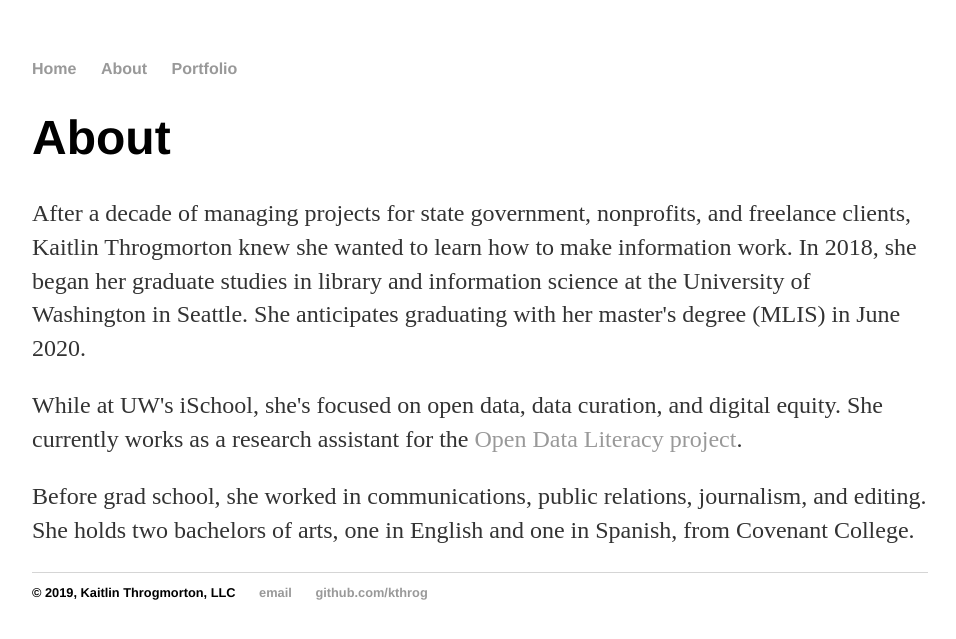
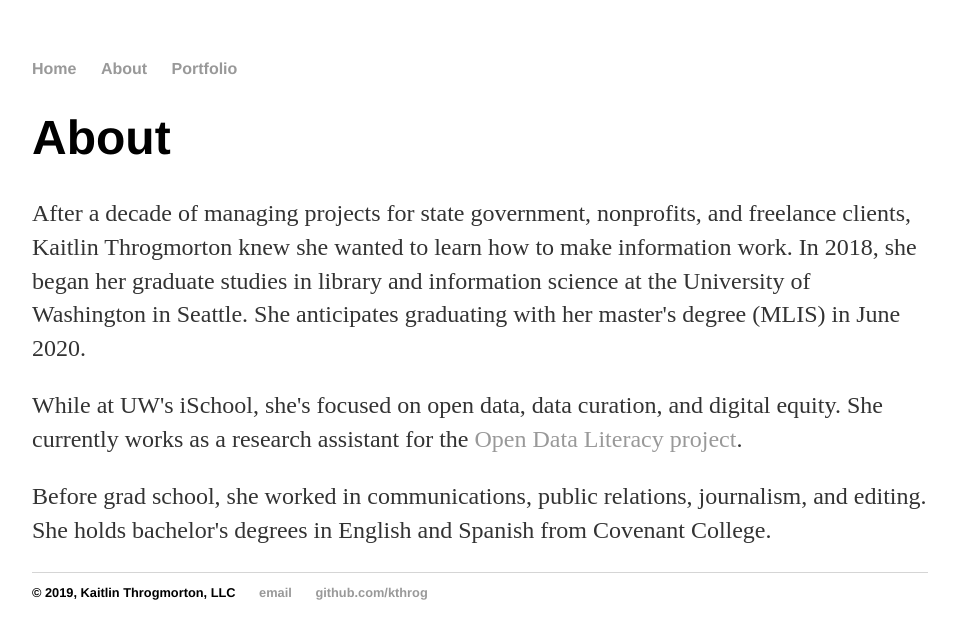
Before and after one commit to kthrog/old_site, a Jekyll site: the page built from about/index.html, in a window 1280 px wide. Shown: the top 639 px of the page, without its empty margins (160-1116 px from the left). Built offline with Jekyll 4.4.1, drawn with Linux system fonts in a browser that asks for light colours.

Commit message:
text edits

```diff
--- a/about/index.html
+++ b/about/index.html
@@ -7,6 +7,7 @@ title: About Kaitlin Throgmorton
 		<h1>About</h1>
 		<p>After a decade of managing projects for state government, nonprofits, and freelance clients, Kaitlin Throgmorton knew she wanted to learn how to make information work. In 2018, she began her graduate studies in library and information science at the University of Washington in Seattle. She anticipates graduating with her master's degree (MLIS) in June 2020.</p>
 		<p>While at UW's iSchool, she's focused on open data, data curation, and digital equity. She currently works as a research assistant for the <a href="http://odl.ischool.uw.edu">Open Data Literacy project</a>.</p>
-		<p>Before grad school, she worked in communications, public relations, journalism, and editing. She holds two bachelors of arts, one in English and one in Spanish, from Covenant College.
-
+		<p>Before grad school, she worked in communications, public relations, journalism, and editing. She holds bachelor's degrees in English and Spanish from Covenant College.
+		<p>
+		<p>
 		</div>
```
